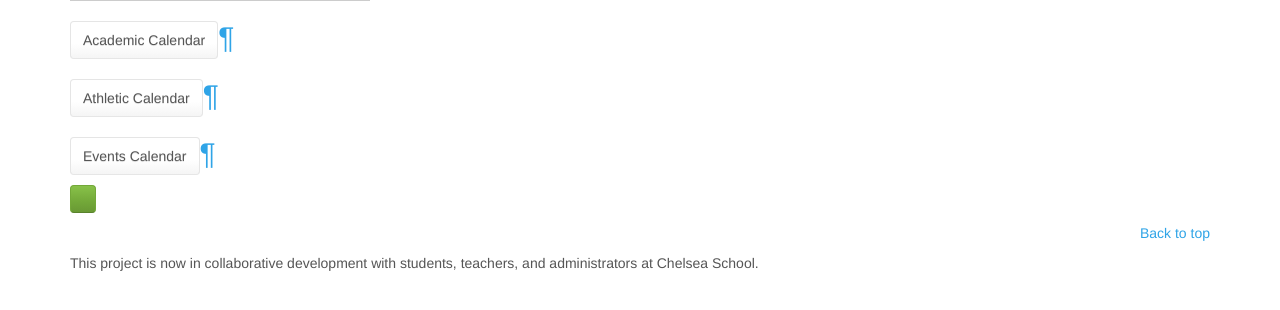
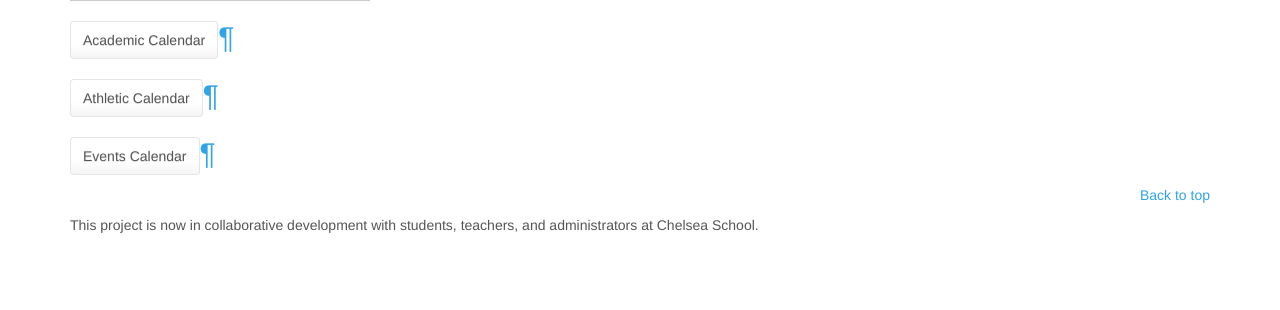
Before and after one commit to ChelseaSchool/Chelsea_Mobile, a PHP site: page /calendar.php in a window 1280 px wide. Shown: the part 291-601 px from the top of the page. Run offline with PHP 8.4, Linux system fonts and the light colour scheme; grey boxes labelled with a size stand in for pictures from a placeholder-image service; some libraries are stand-ins or nearby versions.

Commit message:
removed green button

```diff
--- a/calendar.php
+++ b/calendar.php
@@ -98,9 +98,7 @@ require_once 'includes/metadata_functions.php';
                                 href="#id3"
                                 title="Permalink to this headline">¶</a>
                         </h2>  <p>
-                            <button type="button"
-                                class="btn btn-default btn-success"</button>
-                        </p>
+
                     </div>
                 </div>
 
```
